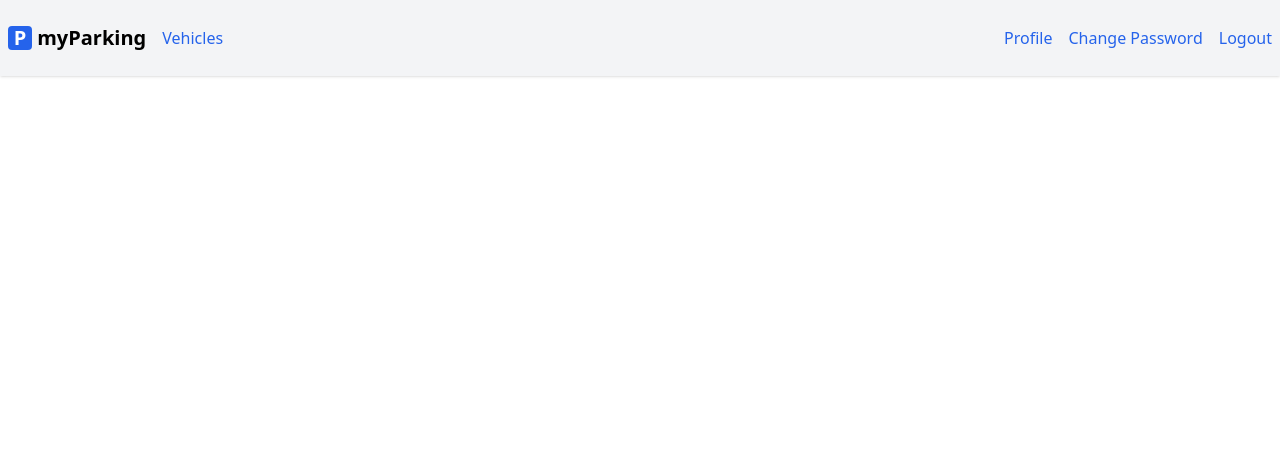
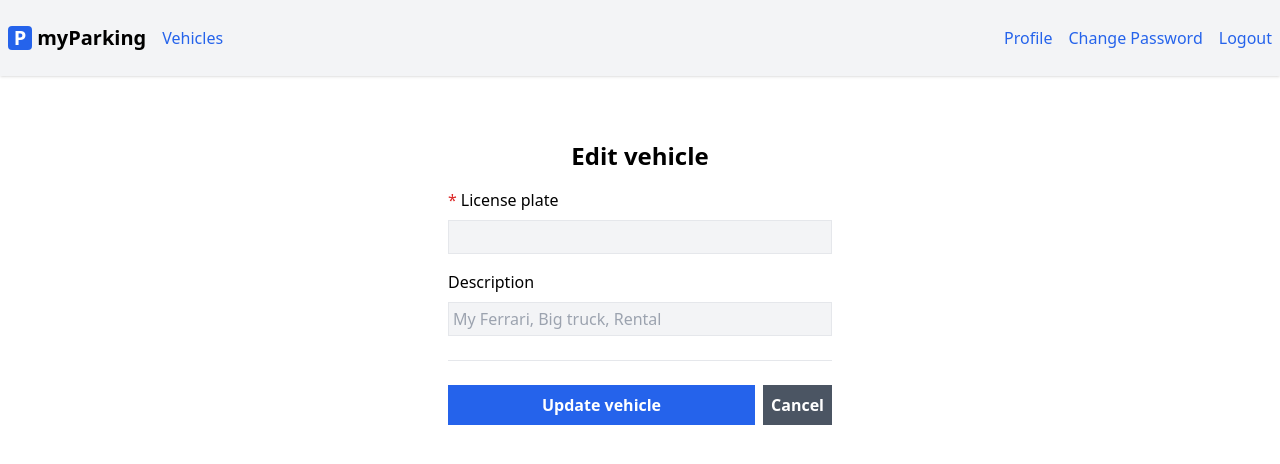
Before and after one commit to YuanLim123/car-parking-app-frontend, a Vue app: page /vehicles/1/edit in a window 1280 px wide. Shown: the top 464 px of the page. Built offline with nearby package versions, Linux system fonts and the light colour scheme; no server answers; sample sign-in values are in the browser's storage.

Commit message:
feat: add edit vehicle feature

```diff
--- a/src/router/index.js
+++ b/src/router/index.js
@@ -56,6 +56,12 @@ const router = createRouter({
       beforeEnter: auth,
       component: () => import('@/views/Vehicles/CreateView.vue'),
     },
+    {
+      path: '/vehicles/:id/edit',
+      name: 'vehicles.edit',
+      beforeEnter: auth,
+      component: () => import('@/views/Vehicles/EditView.vue'),
+    },
   ],
 });
 
--- a/src/stores/vehicle.js
+++ b/src/stores/vehicle.js
@@ -1,30 +1,28 @@
-import { reactive, ref } from "vue";
-import { defineStore } from "pinia";
-import { useRouter } from "vue-router";
+import { reactive, ref } from 'vue';
+import { defineStore } from 'pinia';
+import { useRouter } from 'vue-router';
 
-export const useVehicle = defineStore("vehicle", () => {
+export const useVehicle = defineStore('vehicle', () => {
   const router = useRouter();
   const errors = reactive({});
   const loading = ref(false);
   const vehicles = ref([]);
   const form = reactive({
-    plate_number: "",
-    description: "",
+    plate_number: '',
+    description: '',
   });
 
   function resetForm() {
-    form.plate_number = "";
-    form.description = "";
+    form.plate_number = '';
+    form.description = '';
 
     errors.value = {};
   }
 
-   function getVehicles() {
-    return window.axios
-      .get("vehicles")
-      .then((response) => {
-        vehicles.value = response.data.data;
-      });
+  function getVehicles() {
+    return window.axios.get('vehicles').then((response) => {
+      vehicles.value = response.data.data;
+    });
   }
 
   function storeVehicle() {
@@ -34,9 +32,9 @@ export const useVehicle = defineStore("vehicle", () => {
     errors.value = {};
 
     window.axios
-      .post("vehicles", form)
+      .post('vehicles', form)
       .then(() => {
-        router.push({ name: "vehicles.index" });
+        router.push({ name: 'vehicles.index' });
       })
       .catch((error) => {
         if (error.response.status === 422) {
@@ -46,5 +44,31 @@ export const useVehicle = defineStore("vehicle", () => {
       .finally(() => (loading.value = false));
   }
 
-  return { form, errors, loading, vehicles, resetForm, getVehicles, storeVehicle };
+  function updateVehicle(vehicle) {
+    if (loading.value) return;
+
+    loading.value = true;
+    errors.value = {};
+
+    window.axios
+      .put(`vehicles/${vehicle.id}`, form)
+      .then(() => {
+        router.push({ name: 'vehicles.index' });
+      })
+      .catch((error) => {
+        if (error.response.status === 422) {
+          errors.value = error.response.data.errors;
+        }
+      })
+      .finally(() => (loading.value = false));
+  }
+
+  function getVehicle(vehicle) {
+    window.axios.get(`vehicles/${vehicle.id}`).then((response) => {
+      form.plate_number = response.data.data.plate_number;
+      form.description = response.data.data.description;
+    });
+  }
+
+  return { form, errors, loading, vehicles, resetForm, getVehicles, storeVehicle, getVehicle, updateVehicle};
 });
--- /dev/null
+++ b/src/views/Vehicles/EditView.vue
@@ -0,0 +1,58 @@
+<script setup>
+import { watchEffect, onBeforeUnmount } from 'vue';
+import { useVehicle } from '@/stores/vehicle';
+import { useRoute } from 'vue-router';
+
+const store = useVehicle();
+const route = useRoute();
+
+onBeforeUnmount(store.resetForm);
+
+watchEffect(async () => {
+  store.getVehicle({ id: route.params.id });
+  console.log(store.form);
+});
+</script>
+
+<template>
+  <form @submit.prevent="store.updateVehicle({ id: route.params.id })" novalidate>
+    <div class="flex flex-col mx-auto md:w-96 w-full">
+      <h1 class="text-2xl font-bold mb-4 text-center">Edit vehicle</h1>
+      <div class="flex flex-col gap-2 mb-4">
+        <label for="plate_number" class="required">License plate</label>
+        <input
+          v-model="store.form.plate_number"
+          id="plate_number"
+          name="plate_number"
+          type="text"
+          class="form-input plate"
+          :disabled="store.loading"
+        />
+        <ValidationError :errors="store.errors" field="plate_number" />
+      </div>
+      <div class="flex flex-col gap-2">
+        <label for="description">Description</label>
+        <input
+          v-model="store.form.description"
+          id="description"
+          name="description"
+          type="text"
+          class="form-input"
+          placeholder="My Ferrari, Big truck, Rental"
+          :disabled="store.loading"
+        />
+        <ValidationError :errors="store.errors" field="description" />
+      </div>
+
+      <div class="border-t h-[1px] my-6"></div>
+
+      <div class="flex gap-2">
+        <button type="submit" class="btn btn-primary w-full" :disabled="store.loading">
+          <IconSpinner class="animate-spin" v-show="store.loading" />
+          Update vehicle
+        </button>
+        <RouterLink :to="{ name: 'vehicles.index' }" class="btn btn-secondary"> Cancel </RouterLink>
+      </div>
+    </div>
+  </form>
+</template>
--- a/src/views/Vehicles/IndexView.vue
+++ b/src/views/Vehicles/IndexView.vue
@@ -1,6 +1,6 @@
 <script setup>
-import { onMounted } from "vue";
-import { useVehicle } from "@/stores/vehicle";
+import { onMounted } from 'vue';
+import { useVehicle } from '@/stores/vehicle';
 
 const store = useVehicle();
 
@@ -11,10 +11,7 @@ onMounted(store.getVehicles);
   <div class="flex flex-col mx-auto md:w-96 w-full">
     <h1 class="text-2xl font-bold mb-4 text-center">My vehicles</h1>
 
-    <RouterLink
-      :to="{ name: 'vehicles.create' }"
-      class="btn btn-primary w-full"
-    >
+    <RouterLink :to="{ name: 'vehicles.create' }" class="btn btn-primary w-full">
       Add vehicle
     </RouterLink>
 
@@ -35,11 +32,13 @@ onMounted(store.getVehicles);
           </div>
         </div>
         <div class="flex gap-1">
-          <button type="button" class="btn btn-secondary text-sm">Edit</button>
-          <button
-            type="button"
-            class="btn text-white bg-red-600 hover:bg-red-500 text-sm"
+          <RouterLink
+            :to="{ name: 'vehicles.edit', params: { id: vehicle.id } }"
+            class="btn btn-secondary text-sm"
           >
+            Edit
+          </RouterLink>
+          <button type="button" class="btn text-white bg-red-600 hover:bg-red-500 text-sm">
             X
           </button>
         </div>
```
